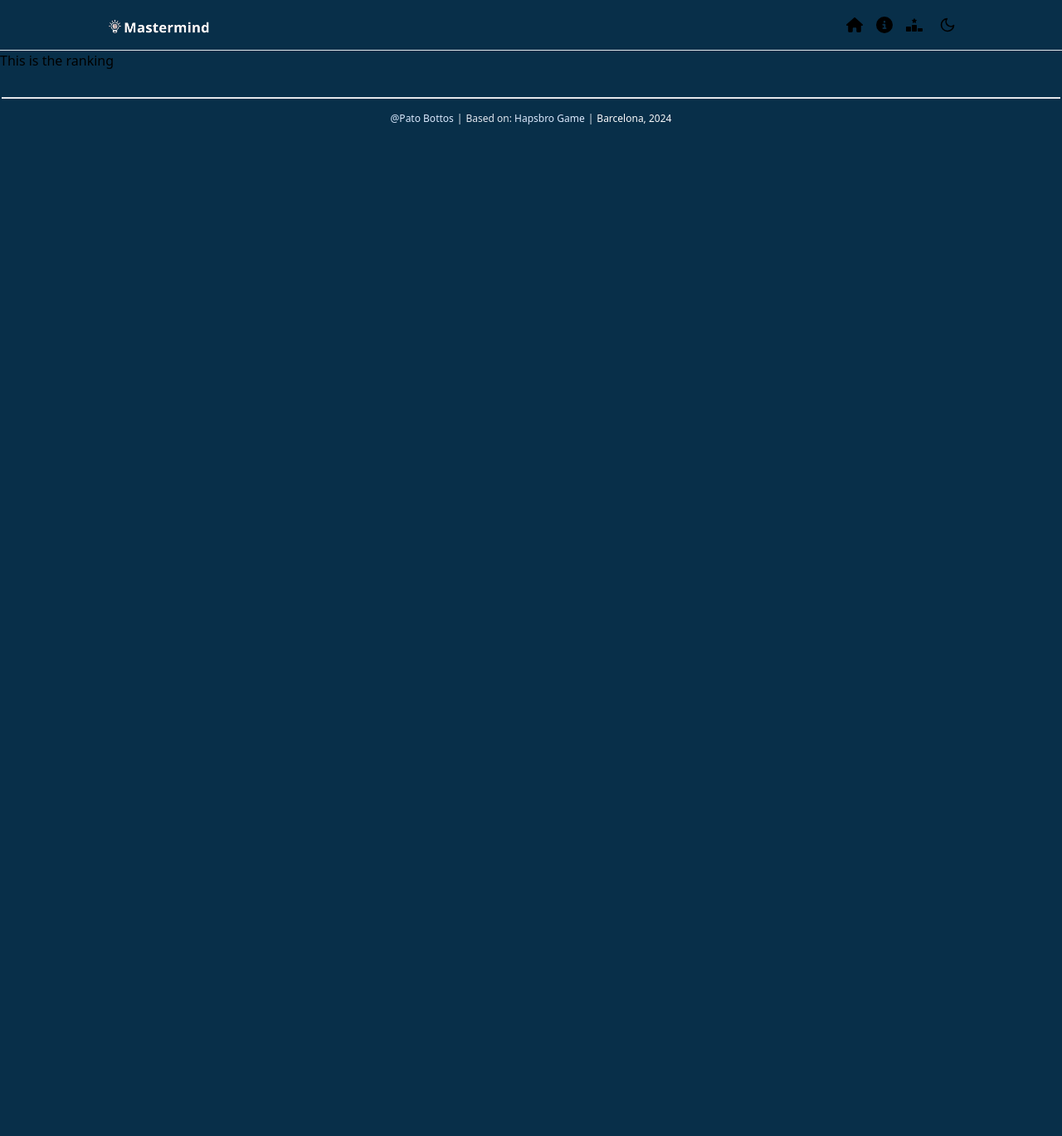
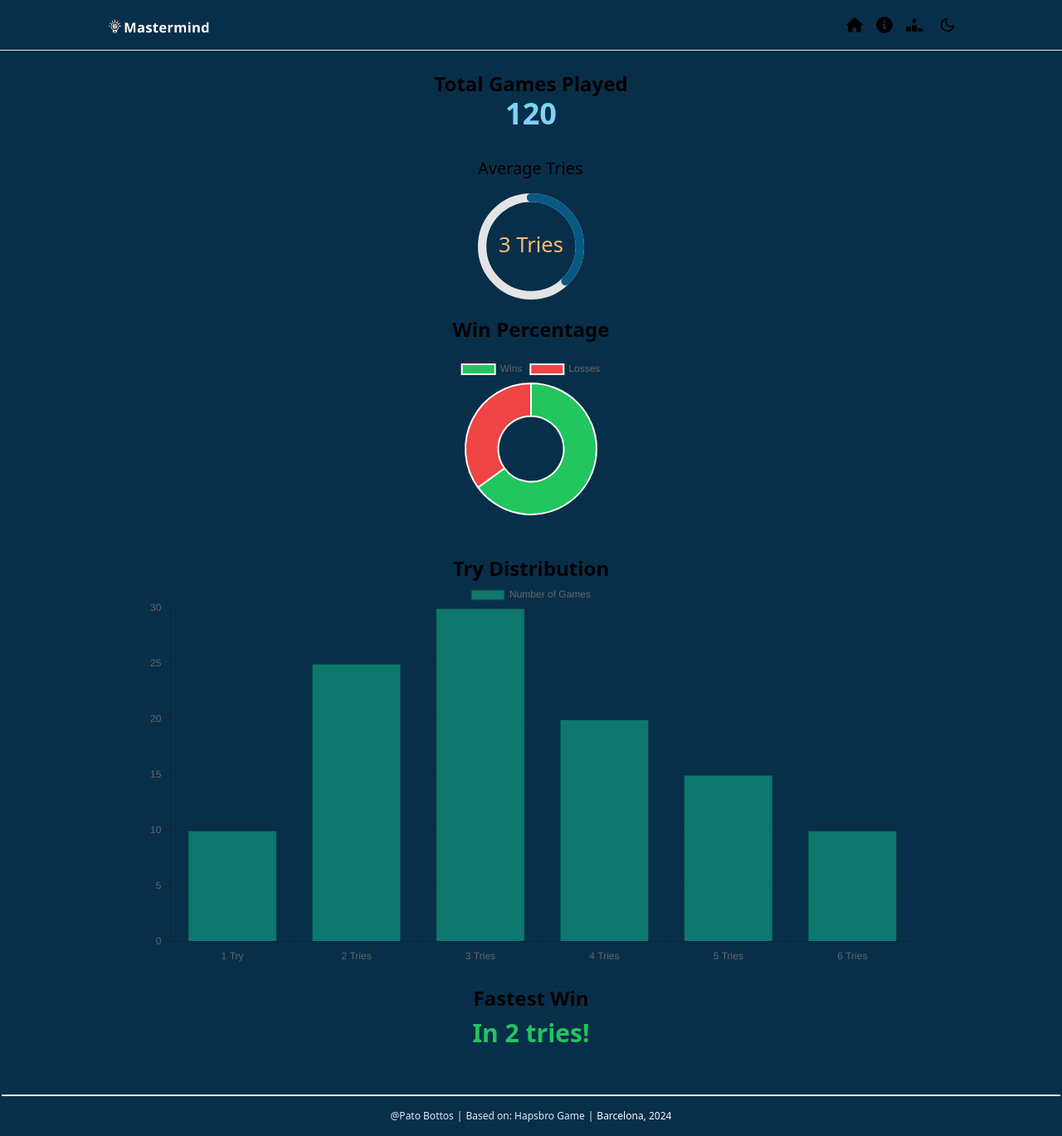
Before and after one commit to patobottos/mastermind, a Next.js app: page /ranking in a window 1280 px wide. Shown: the whole page at 83% size. Before the commit the page ends 800 px from the top, so only its background shows below. Built offline with nearby package versions, Linux system fonts and the light colour scheme.

Commit message:
✨ Adding WinPercertange, AverageTries, DistributionChart, and FastestWin components, with mocked data

```diff
--- a/package.json
+++ b/package.json
@@ -13,6 +13,7 @@
   "dependencies": {
     "@vitest/ui": "^1.6.0",
     "body-parser": "^1.20.2",
+    "chart.js": "^4.4.6",
     "express": "^4.19.2",
     "firebase": "^10.13.1",
     "firebase-admin": "^12.2.0",
@@ -20,6 +21,8 @@
     "next": "^14.2.7",
     "next-themes": "^0.2.1",
     "react": "^18.2.0",
+    "react-chartjs-2": "^5.2.0",
+    "react-circular-progressbar": "^2.1.0",
     "react-dom": "^18.2.0",
     "react-icons": "^5.0.1",
     "zustand": "^4.5.2"
--- /dev/null
+++ b/src/app/ranking/FastestWin.tsx
@@ -0,0 +1,16 @@
+import React from 'react';
+
+interface FastestWinProps {
+    fastestWin: number;
+  }
+
+const FastestWin: React.FC<FastestWinProps> = ({ fastestWin }) => {
+  return (
+    <div className="flex flex-col items-center space-y-2">
+      <h2 className="text-2xl font-semibold">Fastest Win</h2>
+      <span className="text-3xl font-bold text-green-500">In {fastestWin} tries!</span>
+    </div>
+  );
+};
+
+export default FastestWin;
--- /dev/null
+++ b/src/app/ranking/RankingTopSection.tsx
@@ -0,0 +1,41 @@
+"use client";
+
+import React from "react";
+import { CircularProgressbar, buildStyles } from "react-circular-progressbar";
+import "react-circular-progressbar/dist/styles.css";
+
+interface RankingTopSectionProps {
+  totalGames: number;
+  averageTries: number;
+}
+
+const RankingTopSection: React.FC<RankingTopSectionProps> = ({ totalGames, averageTries }) => {
+  return (
+    <div className="flex flex-col items-center space-y-8">
+      {/* TOTAL GAMES */}
+      <div className="text-center">
+        <h2 className="text-2xl font-semibold">
+          Total Games Played
+        </h2>
+        <span className="text-4xl font-bold text-sky-300">{totalGames}</span>
+      </div>
+
+      {/* AVERAGE TRIES WITH CIRCULAR PROGRESS*/}
+      <div className="w-32 h-32 space-y-4">
+        <h2 className="text-xl font-medium">Average Tries</h2>
+        <CircularProgressbar
+          value={averageTries}
+          maxValue={8}
+          text={`${averageTries} Tries`}
+          styles={buildStyles({
+            textColor: "#fdba74",
+            pathColor: "#075985",
+            trailColor: "#e4e4e7",
+          })}
+        />
+      </div>
+    </div>
+  );
+};
+
+export default RankingTopSection;
--- /dev/null
+++ b/src/app/ranking/TryDistributionChart.tsx
@@ -0,0 +1,39 @@
+"use client";
+
+import React from 'react';
+import { Bar } from 'react-chartjs-2';
+import { Chart as ChartJS, CategoryScale, LinearScale, BarElement, Title, Tooltip, Legend } from 'chart.js';
+import { BsBorderWidth } from 'react-icons/bs';
+
+ChartJS.register(CategoryScale, LinearScale, BarElement, Title, Tooltip, Legend);
+
+interface TryDistributionChartProps {
+    tryDistribution: number[];
+}
+
+
+const TryDistributionChart: React.FC<TryDistributionChartProps> = ({ tryDistribution }) => {
+  const data = {
+    labels: ['1 Try', '2 Tries', '3 Tries', '4 Tries', '5 Tries', '6 Tries'],
+    datasets: [
+      {
+        label: 'Number of Games',
+        data: tryDistribution,
+        backgroundColor: '#0f766e',
+        borderColor: '#0a443f',
+        borderWidth: 1,
+      },
+    ],
+  };
+
+  return (
+    <div className="flex flex-col items-center">
+      <h2 className="text-2xl font-semibold">Try Distribution</h2>
+      <div className="w-full lg:w-3/4">
+        <Bar data={data} />
+      </div>
+    </div>
+  );
+};
+
+export default TryDistributionChart;
--- a/src/app/ranking/page.tsx
+++ b/src/app/ranking/page.tsx
@@ -1,11 +1,54 @@
-import type { Metadata } from "next";
+"use client";
 
-export const metadata: Metadata = {
-  title: "Ranking",
-  description: "Shared statistics on the game",
+import React, { useEffect, useState } from 'react';
+import RankingTopSection from './RankingTopSection';
+import WinPercentageChart from '../../components/WinPercentageChart';
+import TryDistributionChart from './TryDistributionChart';
+import FastestWin from './FastestWin';
+
+const RankingPage = () => {
+  const [totalGames, setTotalGames] = useState(0);
+  const [averageTries, setAverageTries] = useState(0);
+  const [winPercentage, setWinPercentage] = useState(0);
+  const [losePercentage, setLosePercentage] = useState(0);
+  const [tryDistribution, setTryDistribution] = useState([0, 0, 0, 0, 0, 0]);
+  const [fastestWin, setFastestWin] = useState(0);
+
+  useEffect(() => {
+    // Fetch data from Firebase (dummy data as example)
+    const fetchedData = {
+      totalGames: 120,
+      averageTries: 3,
+      winPercentage: 65,
+      losePercentage: 35,
+      tryDistribution: [10, 25, 30, 20, 15, 10],
+      fastestWin: 2,
+    };
+
+    // Set state based on fetched data
+    setTotalGames(fetchedData.totalGames);
+    setAverageTries(fetchedData.averageTries);
+    setWinPercentage(fetchedData.winPercentage);
+    setLosePercentage(fetchedData.losePercentage);
+    setTryDistribution(fetchedData.tryDistribution);
+    setFastestWin(fetchedData.fastestWin);
+  }, []);
+
+  return (
+    <div className="p-6 space-y-12">
+      {/* Top Section */}
+      <RankingTopSection totalGames={totalGames} averageTries={averageTries} />
+
+      {/* Middle Section - Win Percentage */}
+      <WinPercentageChart winPercentage={winPercentage} losePercentage={losePercentage} />
+
+      {/* Bottom Section - Try Distribution & Fastest Win */}
+      <div className="grid grid-cols-1 gap-6">
+        <TryDistributionChart tryDistribution={tryDistribution} />
+        <FastestWin fastestWin={fastestWin} />
+      </div>
+    </div>
+  );
 };
 
-function Ranking() {
-  return <h1>This is the ranking</h1>;
-}
-export default Ranking;
+export default RankingPage;
--- a/src/components/FirebaseTest.jsx
+++ /dev/null
@@ -1,99 +0,0 @@
-"use client";
-import { db } from "../utilities/firebaseConfig";
-import React, { useEffect, useState } from "react";
-import { collection, getDocs } from "firebase/firestore";
-
-/* OLD CODE BY PABLO
-import { collection, getDocs, query, doc, getDoc, addDoc, deleteDoc, updateDoc, setDoc, where } from "firebase/firestore";
-
-// CREATE
-export const createGame = async (obj) => {
-  const colRef = collection(db, "games");
-  const data = await addDoc(colRef, obj);
-  return data.id;
-};
-
-// UPDATE
-export const updateGame = async (id, obj) => {
-  const docRef = doc(db, "games", id);
-  await updateDoc(docRef, obj);
-};
-
-// READ
-export const getGames = async () => {
-  const colRef = collection(db, "games");
-  const result = await getDocs(query(colRef));
-  return getArrayFromCollection(result);
-};
-
-// READ WITH WHERE
-// Tened en cuenta que el tipo de dato de la condición debe coincidir con el tipo de dato que hay en Firebase o no obtendréis un dato de respuesta
-export const getGamesByCondition = async (value) => {
-  const colRef = collection(db, "games");
-  const result = await getDocs(query(colRef, where("stateOfGame", "==", value)));
-  return getArrayFromCollection(result);
-};
-
-export const getGameById = async (id) => {
-  const docRef = doc(db, "games", id);
-  const result = await getDoc(docRef);
-  return result.data();
-};
-
-// DELETE
-export const deleteGame = async (id) => {
-  const docRef = doc(db, "games", id);
-  await deleteDoc(docRef);
-};
-
-export const getArrayFromCollection = (collection) => {
-  return collection.docs.map((doc) => {
-    return { ...doc.data(), id: doc.id };
-  });
-};
-
-*/
-
-// BUG NINZA METHOD
-async function fetchDataFromFirestore() {
-  try {
-    const querySnapshot = await getDocs(collection(db, "games"));
-    const data = [];
-    querySnapshot.forEach((doc) => {
-      data.push({ id: doc.id, ...doc.data() });
-    });
-    return data;
-  } catch (error) {
-    console.error("Error fetching Firestore data:", error);
-    return [];
-  }
-}
-
-export default function FirebaseTest({ showNumber }) {
-  const [gameData, setGameData] = useState([]);
-
-  useEffect(() => {
-    async function fetchData() {
-      const data = await fetchDataFromFirestore();
-      setGameData(data);
-    }
-    fetchData();
-  }, []);
-
-  return (
-    <div>
-      <p>Information from Game database:</p>
-      <div>
-        {gameData.map((game) => (
-          <div key={game.id} className="text-white">
-            <p>{game.numberOfTry}</p>
-            <p>{game.stateOfGame}</p>
-          </div>
-        ))}
-      </div>
-      <p className="text-yellow-400">
-        Número actual de intentos de esta partida: <span>{showNumber}</span>
-      </p>
-    </div>
-  );
-}
--- /dev/null
+++ b/src/components/WinPercentageChart.tsx
@@ -0,0 +1,36 @@
+"use client";
+
+import React from 'react';
+import { Doughnut } from 'react-chartjs-2';
+import { Chart as ChartJS, ArcElement, Tooltip, Legend } from 'chart.js';
+
+ChartJS.register(ArcElement, Tooltip, Legend);
+
+interface WinPercentageChartProps {
+    winPercentage: number;
+    losePercentage: number;
+  }
+
+const WinPercentageChart: React.FC<WinPercentageChartProps> = ({ winPercentage, losePercentage }) => {
+  const data = {
+    labels: ['Wins', 'Losses'],
+    datasets: [
+      {
+        data: [winPercentage, losePercentage],
+        backgroundColor: ['#22c55e', '#ef4444'],
+        borderWidth: 2,
+      },
+    ],
+  };
+
+  return (
+    <div className="flex flex-col items-center">
+      <h2 className="text-2xl font-semibold my-4">Win Percentage</h2>
+      <div className="w-48 h-48">
+        <Doughnut data={data} />
+      </div>
+    </div>
+  );
+};
+
+export default WinPercentageChart;
```
Also changed, not shown: 1 other file (tests, documents, lock files or other folders).
